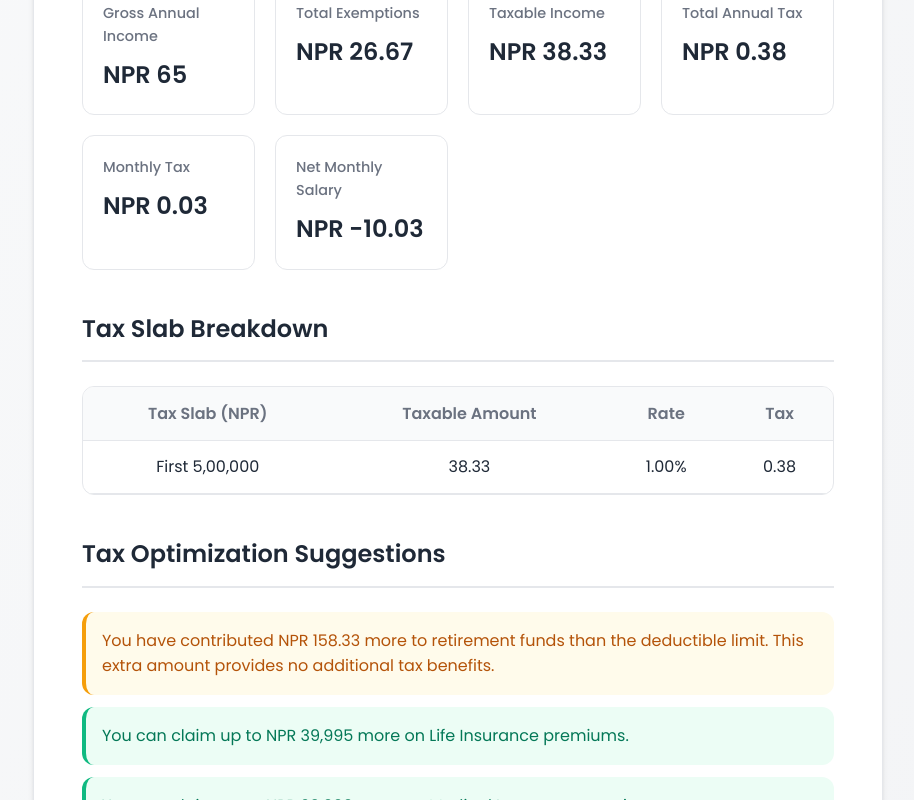
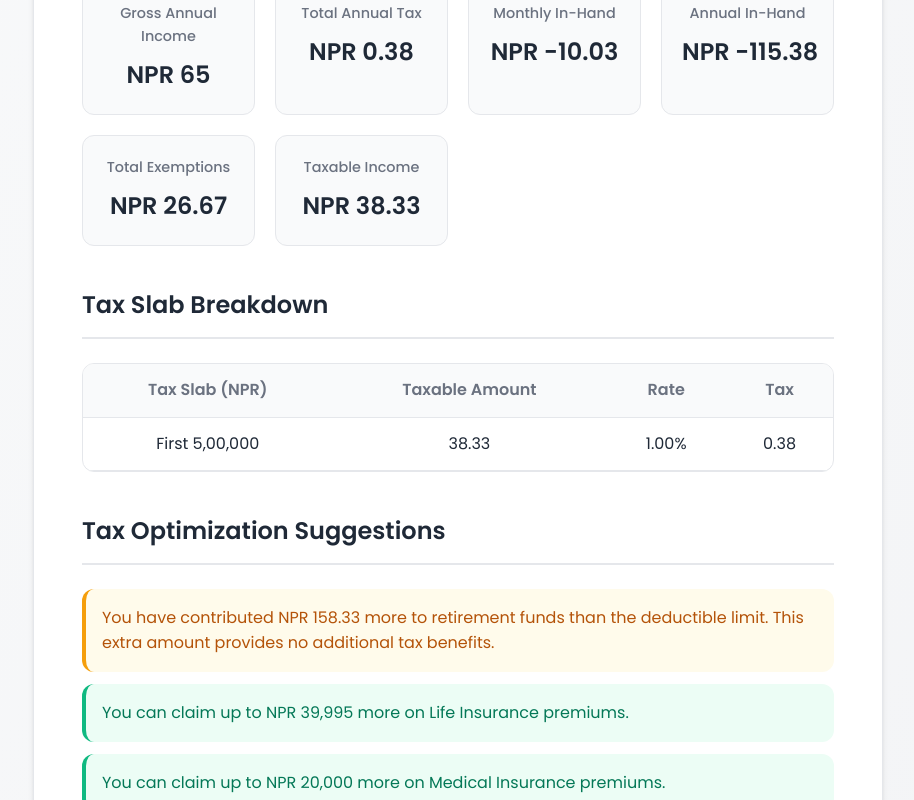
Before and after one commit to buddhadonthavemoney/tax-calculator, a plain HTML site: page index.html in a window 1280 px wide. Both pictures are taken after typing "5", "5", "5", "5", "5", "5" into the empty fields and a click on the button "Calculate My Tax". Shown: the part 1010-1810 px from the top of the page, without its empty margins (182-1096 px from the left). Drawn offline with Linux system fonts and the light colour scheme.

Commit message:
feat: add monthly salary cards

```diff
--- a/index.html
+++ b/index.html
@@ -20,7 +20,6 @@
     <link rel="preconnect" href="https://fonts.gstatic.com" crossorigin>
     <link href="https://fonts.googleapis.com/css2?family=Poppins:wght@300;400;500;600;700&display=swap" rel="stylesheet">
     <style>
-        /* --- AESTHETIC UI REFRESH --- */
         :root {
             --bg-color: #f9fafb;
             --surface-color: #ffffff;
@@ -188,7 +187,7 @@
         }
 
         .calculate-btn:hover {
-            background-position: right center; /* change the direction of the change here */
+            background-position: right center;
             transform: translateY(-3px);
             box-shadow: 0 10px 20px -10px var(--primary-color);
         }
@@ -205,21 +204,21 @@
         #results.visible {
             opacity: 1;
             transform: translateY(0);
-            max-height: 2000px; /* Large enough to not clip content */
+            max-height: 2500px; /* Increased to avoid clipping */
         }
 
         .summary-grid {
             display: grid;
-            grid-template-columns: repeat(auto-fit, minmax(150px, 1fr));
+            grid-template-columns: repeat(auto-fit, minmax(160px, 1fr));
             gap: 1.25rem;
             margin-bottom: 2.5rem;
         }
 
         .summary-card {
-            background-color: var(--surface-color);
+            background-color: var(--bg-color);
             padding: 1.25rem;
             border-radius: var(--border-radius);
-            text-align: left;
+            text-align: center;
             border: 1px solid var(--border-color);
             transition: transform 0.2s ease, box-shadow 0.2s ease;
         }
@@ -392,13 +391,23 @@
             font-weight: 600;
         }
 
+        /* --- RESPONSIVE FIXES --- */
         @media (max-width: 768px) {
             body { padding: 1rem; }
             .container { padding: 1.5rem; }
             .form-grid { grid-template-columns: 1fr; gap: 1rem; }
             header h1 { font-size: 1.75rem; }
-            .summary-grid { grid-template-columns: 1fr 1fr; }
+            .summary-grid {
+                grid-template-columns: 1fr 1fr; /* 2 columns for tablets/large phones */
+            }
         }
+
+        @media (max-width: 480px) {
+            .summary-grid {
+                 grid-template-columns: 1fr; /* 1 column for small phones */
+            }
+        }
+
 
     </style>
 
@@ -521,24 +530,24 @@
                     <p id="summary-gross-income">NPR 0</p>
                 </div>
                 <div class="summary-card">
+                    <h3>Total Annual Tax</h3>
+                    <p id="summary-total-tax">NPR 0</p>
+                </div>
+                <div class="summary-card">
+                    <h3>Monthly In-Hand</h3>
+                    <p id="summary-net-salary">NPR 0</p>
+                </div>
+                <div class="summary-card">
+                    <h3>Annual In-Hand</h3>
+                    <p id="summary-net-annual-salary">NPR 0</p>
+                </div>
+                 <div class="summary-card">
                     <h3>Total Exemptions</h3>
                     <p id="summary-total-exemptions">NPR 0</p>
                 </div>
                 <div class="summary-card">
                     <h3>Taxable Income</h3>
                     <p id="summary-taxable-income">NPR 0</p>
-                </div>
-                <div class="summary-card">
-                    <h3>Total Annual Tax</h3>
-                    <p id="summary-total-tax">NPR 0</p>
-                </div>
-                <div class="summary-card">
-                    <h3>Monthly Tax</h3>
-                    <p id="summary-monthly-tax">NPR 0</p>
-                </div>
-                <div class="summary-card">
-                    <h3>Net Monthly Salary</h3>
-                    <p id="summary-net-salary">NPR 0</p>
                 </div>
             </div>
 
@@ -766,15 +775,15 @@
                     }
                 }
 
-                // --- NEW CALCULATION: NET MONTHLY SALARY ---
+                // Net Salary Calculation
                 const monthlyTax = totalTax / 12;
                 const getMonthlyContribution = (amount, period) => period === 'monthly' ? amount : amount / 12;
                 const monthlyPF = getMonthlyContribution(inputs.pfContribution, inputs.pfPeriod);
                 const monthlyCIT = getMonthlyContribution(inputs.citContribution, inputs.citPeriod);
                 const monthlySSF = getMonthlyContribution(inputs.ssfContribution, inputs.ssfPeriod);
 
-                // Note: Insurance is an external payment, not a direct salary cut, so it's excluded from "take-home" calculation.
                 const netMonthlySalary = inputs.monthlySalary - monthlyTax - monthlyPF - monthlyCIT - monthlySSF;
+                const netAnnualSalary = netMonthlySalary * 12 + inputs.annualBonus; // Net salary + bonus
 
                 // Suggestions
                 const suggestions = [];
@@ -839,7 +848,8 @@
                     taxableIncome,
                     totalTax,
                     monthlyTax: totalTax / 12,
-                    netMonthlySalary, // Added for display
+                    netMonthlySalary,
+                    netAnnualSalary,
                     taxBreakdown,
                     suggestions
                 };
@@ -853,9 +863,8 @@
                 document.getElementById('summary-total-exemptions').innerHTML = `NPR&nbsp;${formatNPR(results.totalExemptions)}`;
                 document.getElementById('summary-taxable-income').innerHTML = `NPR&nbsp;${formatNPR(results.taxableIncome)}`;
                 document.getElementById('summary-total-tax').innerHTML = `NPR&nbsp;${formatNPR(results.totalTax)}`;
-                document.getElementById('summary-monthly-tax').innerHTML = `NPR&nbsp;${formatNPR(results.monthlyTax)}`;
-                // --- UPDATE NEW CARD ---
                 document.getElementById('summary-net-salary').innerHTML = `NPR&nbsp;${formatNPR(results.netMonthlySalary)}`;
+                document.getElementById('summary-net-annual-salary').innerHTML = `NPR&nbsp;${formatNPR(results.netAnnualSalary)}`;
 
 
                 // Populate breakdown table
```
